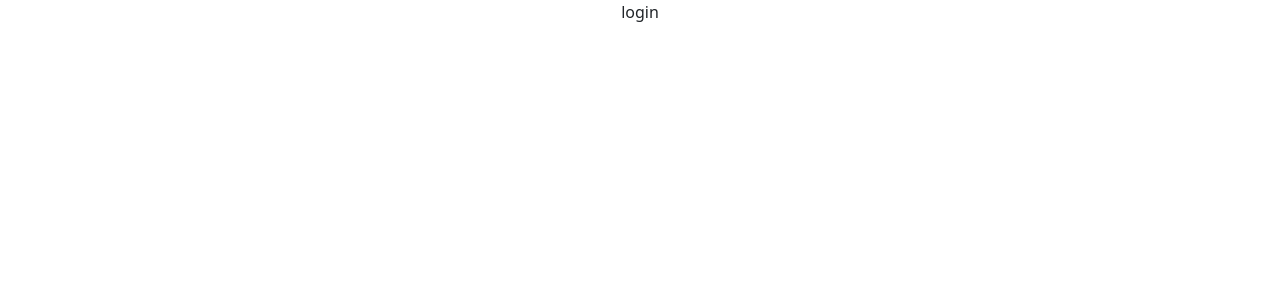
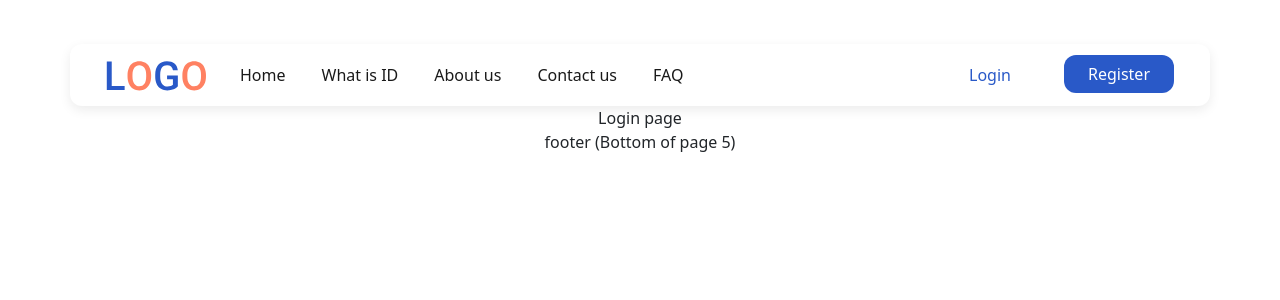
Before and after one commit to peymanjahanbazi/ReactDemo, a React (Create React App) app in the folder src/public-site/: page /login in a window 1280 px wide. Shown: the top 300 px of the page. Built offline with nearby package versions, Linux system fonts and the light colour scheme.

Commit message:
react helmet is replaced with react-helmet-async

```diff
--- a/src/public-site/package.json
+++ b/src/public-site/package.json
@@ -9,7 +9,7 @@
     "bootstrap": "^5.1.3",
     "react": "^18.0.0",
     "react-dom": "^18.0.0",
-    "react-helmet": "^6.1.0",
+    "react-helmet-async": "^1.3.0",
     "react-router-dom": "^6.3.0",
     "react-scripts": "5.0.1",
     "web-vitals": "^2.1.4"
--- a/src/public-site/src/components/MenuBar.jsx
+++ b/src/public-site/src/components/MenuBar.jsx
@@ -15,7 +15,7 @@ function MenuBar() {
   };
   const className = `collapse navbar-collapse ${collapsed}`;
   const menyItems = [
-    { text: "Home", href: "/home" },
+    { text: "Home", href: "/" },
     { text: "What is ID", href: "/whatisid" },
     { text: "About us", href: "/about" },
     { text: "Contact us", href: "/contact" },
@@ -23,9 +23,6 @@ function MenuBar() {
   ];
   const menuItemsHtml = menyItems.map((x) => (
     <li key={x.text} className="nav-item">
-      {/* <a className="nav-link active" href={x.href}>
-        {x.text}
-      </a> */}
       <Link to={x.href} className="nav-link active">
         {x.text}
       </Link>
@@ -59,9 +56,9 @@ function MenuBar() {
             </ul>
             <ul className="navbar-nav">
               <li className="nav-item">
-                <a className=" loginLink nav-link" href="#">
+                <Link className=" loginLink nav-link" to="/login">
                   Login
-                </a>
+                </Link>
               </li>
               <li className="nav-item">
                 <a className=" registerLink nav-link" href="#">
--- a/src/public-site/src/pages/Login.jsx
+++ b/src/public-site/src/pages/Login.jsx
@@ -1,5 +1,10 @@
+import Main from "./templates/Main";
 function Login() {
-  return <div>login</div>;
+  return (
+    <Main title="Login">
+      <div>Login page</div>
+    </Main>
+  );
 }
 
 export default Login;
--- a/src/public-site/src/pages/templates/Main.jsx
+++ b/src/public-site/src/pages/templates/Main.jsx
@@ -1,4 +1,4 @@
-import Helmet from "react-helmet";
+import { Helmet, HelmetProvider } from "react-helmet-async";
 
 import Footer from "../../components/Footer";
 import MenuBar from "../../components/MenuBar";
@@ -6,9 +6,11 @@ import MenuBar from "../../components/MenuBar";
 function Main({ children, title }) {
   return (
     <div className="container">
-      <Helmet>
-        <title>{title}</title>
-      </Helmet>
+      <HelmetProvider>
+        <Helmet>
+          <title>{title ? title : "No title"}</title>
+        </Helmet>
+      </HelmetProvider>
       <MenuBar />
       {children}
       <Footer />
```
Also changed, not shown: 1 other file (tests, documents, lock files or other folders).
